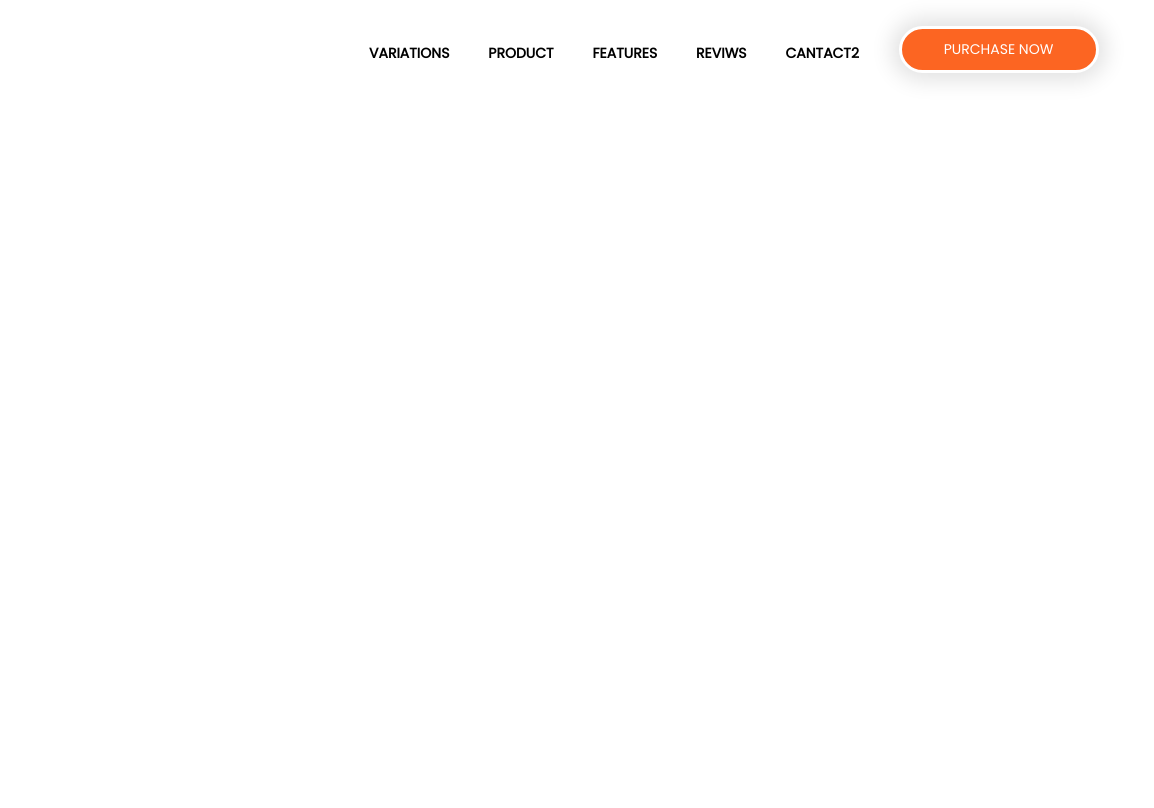
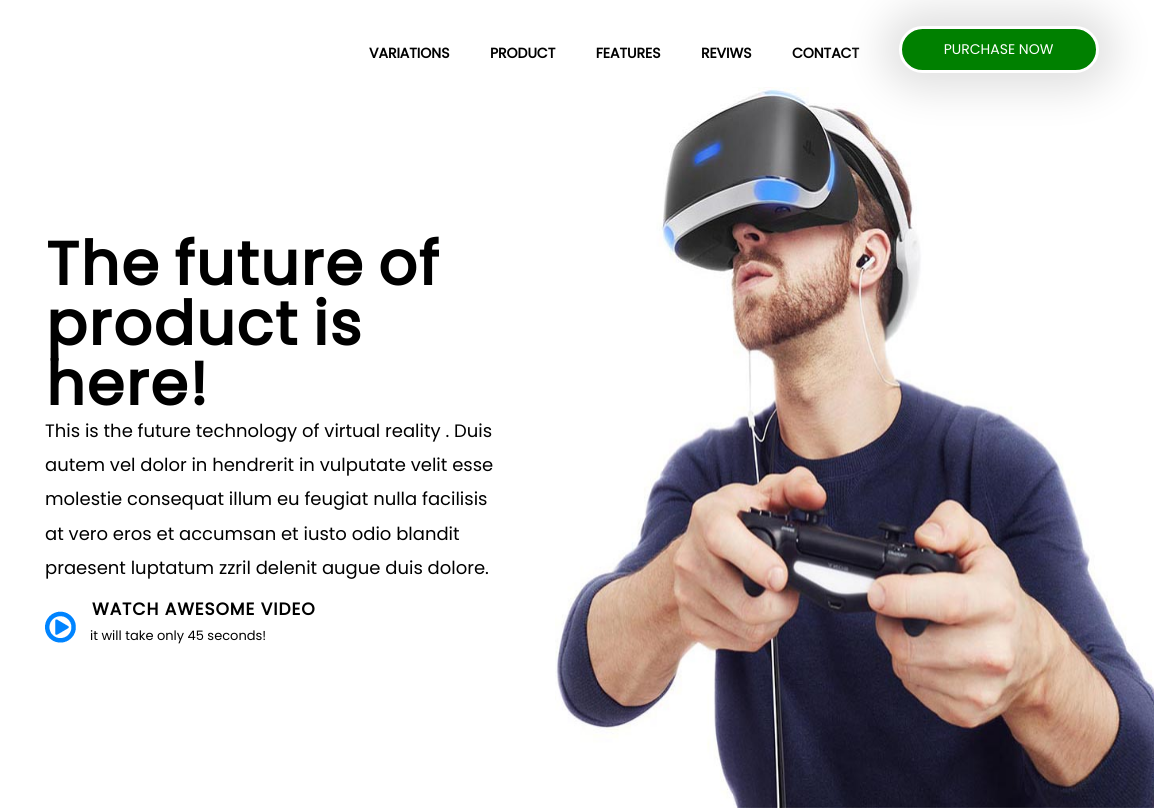
Before and after one commit to melight402/gulp-boilerplate, a website: page src/index.html in a window 1280 px wide. Shown: the full height of the page, 126-1280 px from the left. Drawn offline with Linux system fonts and the light colour scheme; files that its build step writes are made by us from their sources.

Commit message:
top video container without pixel perfect

```diff
--- a/src/index.html
+++ b/src/index.html
@@ -15,7 +15,9 @@
 <div class="wrapper">
   <nav class="upper-menu">
     <div class="upper-menu-img">
-      <img src="img/logo.png" alt="">
+      <a href="">
+        <img src="img/logo.png" alt="">
+      </a>
     </div>
     <div class="upper-menu-items">
       <ul>
@@ -23,13 +25,33 @@
         <li><a href="#">PRODUCT</a></li>
         <li><a href="#">FEATURES</a></li>
         <li><a href="#">REVIWS</a></li>
-        <li><a href="#">CANTACT2</a></li>
+        <li><a href="#">CONTACT</a></li>
       </ul>
       <button>
         <span>PURCHASE NOW</span>
       </button>
     </div>
   </nav>
+  <section class="top-video-container">
+    <div class="top-video-container_content_wrapper">
+      <div class="top-video-container_content">
+        <h2>The future of product is here!</h2>
+        <p class="top-video-container_content_text">This is the future technology of virtual reality . Duis autem vel dolor in hendrerit in vulputate velit esse molestie consequat illum
+          eu feugiat nulla facilisis at vero eros et accumsan et iusto odio
+          blandit praesent luptatum zzril delenit augue duis dolore.</p>
+        <div class="container-video">
+          <div class="container-video-image"></div>
+          <div class="container-video-text">
+              <h3>watch awesome video</h3>
+            <p>it will take only 45 seconds!</p>
+          </div>
+        </div>
+      </div>
+    </div>
+    <div class="top-video-container_image">
+      <img src="img/upper-section-man.jpg" alt="">
+    </div>
+  </section>
 </div>
 </body>
 </html>
--- /dev/null
+++ b/src/sass/Components/top-video-container.scss
@@ -0,0 +1,72 @@
+@import "../core/variables";
+
+.top-video-container{
+  height: 700px;
+  display: flex;
+  .top-video-container_content_wrapper{
+    width: 52%;
+    display: flex;
+    justify-content: flex-end;
+    align-items: center;
+    .top-video-container_content{
+      width: 71%;
+      height: 56%;
+      display: flex;
+      flex-direction: column;
+      justify-content: space-between;
+      margin-right: 17px;
+      h2{
+        font: 60px Poppins;
+        font-weight: 600;
+        line-height: inherit;
+        letter-spacing: 2px;
+        margin-left: 1px;
+        word-spacing: -4px;
+
+      };
+      p{
+        font: 18px Poppins;
+        line-height: 1.9em;
+        padding-bottom: 11px;
+        width: 101%
+      };
+      .container-video{
+        display: flex;
+        align-items: center;
+        padding-bottom: 22px;
+        .container-video-image{
+          width: 31px;
+          height: 32px;
+          background-image: url(../../img/main-sprite.png);
+          margin-top: 5px;
+        };
+        .container-video-text{
+          padding-left: 14px;
+          h3{
+            font: 17px Poppins;
+            font-weight: 700;
+            text-transform: uppercase;
+            padding-bottom: 4px;
+            letter-spacing: 1px;
+            text-indent: 2px;
+          };
+          p{
+            font: 13px Poppins;
+            margin-bottom: -4px;
+          };
+        };
+
+      };
+    };
+  };
+  .top-video-container_image{
+    height: 103%;
+    width: 48%;
+    margin-top: 7px;
+    margin-left: 33px;
+    img{
+      height: 100%;
+      width: 101%;
+    }
+  };
+};
--- a/src/sass/Components/upper-menu.scss
+++ b/src/sass/Components/upper-menu.scss
@@ -10,10 +10,11 @@
     height: 25px;
     margin-top: 8px;
     margin-left: 4px;
-
-    img{
-      height: 100%;
-      width: 100%;
+    a{
+      img{
+        height: 100%;
+        width: 100%;
+      }
     }
   }
   .upper-menu-items{
@@ -36,12 +37,13 @@
       }
     }
     button{
-      background-color: $orange;
+      background-color: green;
       width: 200px;
       height: 47px;
       border-radius: 30px;
       border: 3px solid white;
-      box-shadow: 0 0 22px 7px rgba(225,225,225,1);
+      box-shadow: 0 0 40px 17px rgba(225,225,225,1);
+      z-index: 1;
       span{
         color: #ffffff;
         font: 14px Poppins;
```
Also changed, not shown: dist/css/styles.min.css, dist/fonts/poppins-semibold-webfont.woff (added), dist/fonts/poppins-semibold-webfont.woff2 (added), dist/img/upper-section-man.jpg (added), dist/index.html, src/img/upper-section-man.jpg (added).
